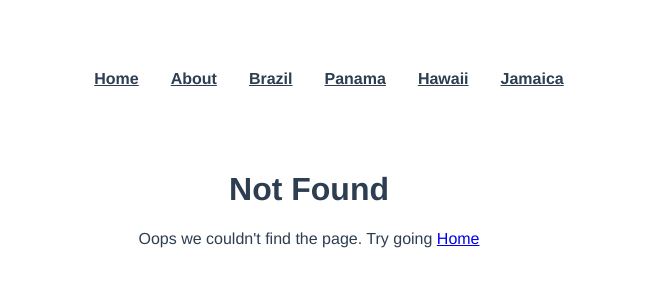
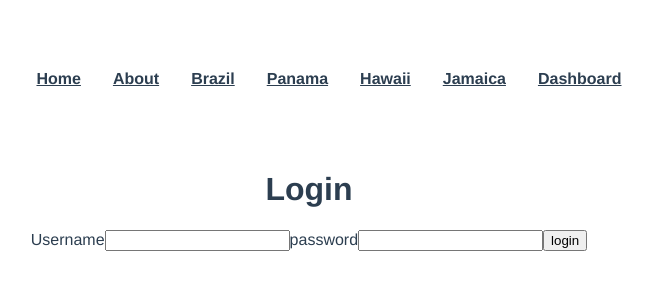
Before and after one commit to glenndimaano/vue2-travel-app, a Vue app: page /login in a window 1280 px wide. Before the commit this address had no page. Shown: the top 300 px of the page, without its empty margins (331-983 px from the left). Built offline with nearby package versions, Linux system fonts and the light colour scheme.

Commit message:
add basic auth

```diff
--- a/src/components/TheNavbar.vue
+++ b/src/components/TheNavbar.vue
@@ -6,6 +6,7 @@
           <li class="links" v-for="destination in destinations" :key="destination.name">
               <router-link :to="{name: 'DestinationDetails', params: { slug: destination.slug} }">{{ destination.name }}</router-link>
           </li>
+          <li class="links"><router-link to="/user">Dashboard</router-link></li>
       </ul>
     </div>
 
--- a/src/router/index.js
+++ b/src/router/index.js
@@ -1,11 +1,14 @@
 import Vue from 'vue'
 import VueRouter from 'vue-router'
 import Home from '../views/Home.vue'
-import store from '../store'
+import store from '@/store'
 
 Vue.use(VueRouter)
 
-const routes = [
+const router = new VueRouter({
+  mode: 'history',
+  base: process.env.BASE_URL,
+  routes: [
     {
       path: '/',
       name: 'Home',
@@ -38,6 +41,17 @@
       }
     },
     {
+      path: '/user',
+      name: 'User',
+      component: () => import(/* webpackChunkName: 'User' */ "../views/User.vue"),
+      meta: { requiresAuth: true }
+    },
+    {
+      path: '/login',
+      name: 'Login',
+      component: () => import(/* webpackChunkName: 'Login' */ "../views/Login.vue"),
+    },
+    {
       path: '/404',
       alias: "*",
       name: "notFound",
@@ -45,10 +59,23 @@
     }
   ]
 
-const router = new VueRouter({
-  mode: 'history',
-  base: process.env.BASE_URL,
-  routes
+})
+
+router.beforeEach((to, from, next) => {
+  if(to.matched.some(record => record.meta.requiresAuth)) {
+    // need auth
+    if (!store.user) {
+      next({
+        name: 'Login',
+      })
+    } else {
+      next()
+    }
+  } else {
+    next()
+  }
+
+
 })
 
 export default router
--- a/src/store.js
+++ b/src/store.js
@@ -1,4 +1,5 @@
 export default {
+  user: null,
   destinations: [
     {
       name: "Brazil",
--- /dev/null
+++ b/src/views/Login.vue
@@ -0,0 +1,36 @@
+<template>
+  <div>
+      <h1>Login</h1>
+      <div>
+          <label for="unsermae">Username</label>
+          <input v-model="username" type="text" name="username" id="username">
+          <label for="password">password</label>
+          <input v-model="password" type="password" name="password" id="password">
+          <button @click="login">login</button>
+      </div>
+  </div>
+</template>
+
+<script>
+import store from '@/store'
+export default {
+    data() {
+        return {
+            username: null,
+            password: null
+        }
+    },
+    methods: {
+        login() {
+            // login auth
+            if ( !this.username) {
+                return false
+            } else {
+                 store.user = this.username
+            this.$router.push('/user')
+            }
+
+        }
+    }
+}
+</script>
--- /dev/null
+++ b/src/views/User.vue
@@ -0,0 +1,23 @@
+<template>
+  <div>
+      <h1>Welcome {{ user }}</h1>
+      <button @click="logout">logout</button>
+  </div>
+</template>
+
+<script>
+import store from '@/store'
+export default {
+    data(){
+        return {
+            user: store.user
+        }
+    },
+    methods: {
+        logout() {
+            store.user  = null
+            this.$router.push("/")
+        }
+    }
+}
+</script>
```
Lines whose indentation alone changed are shown as unchanged.
